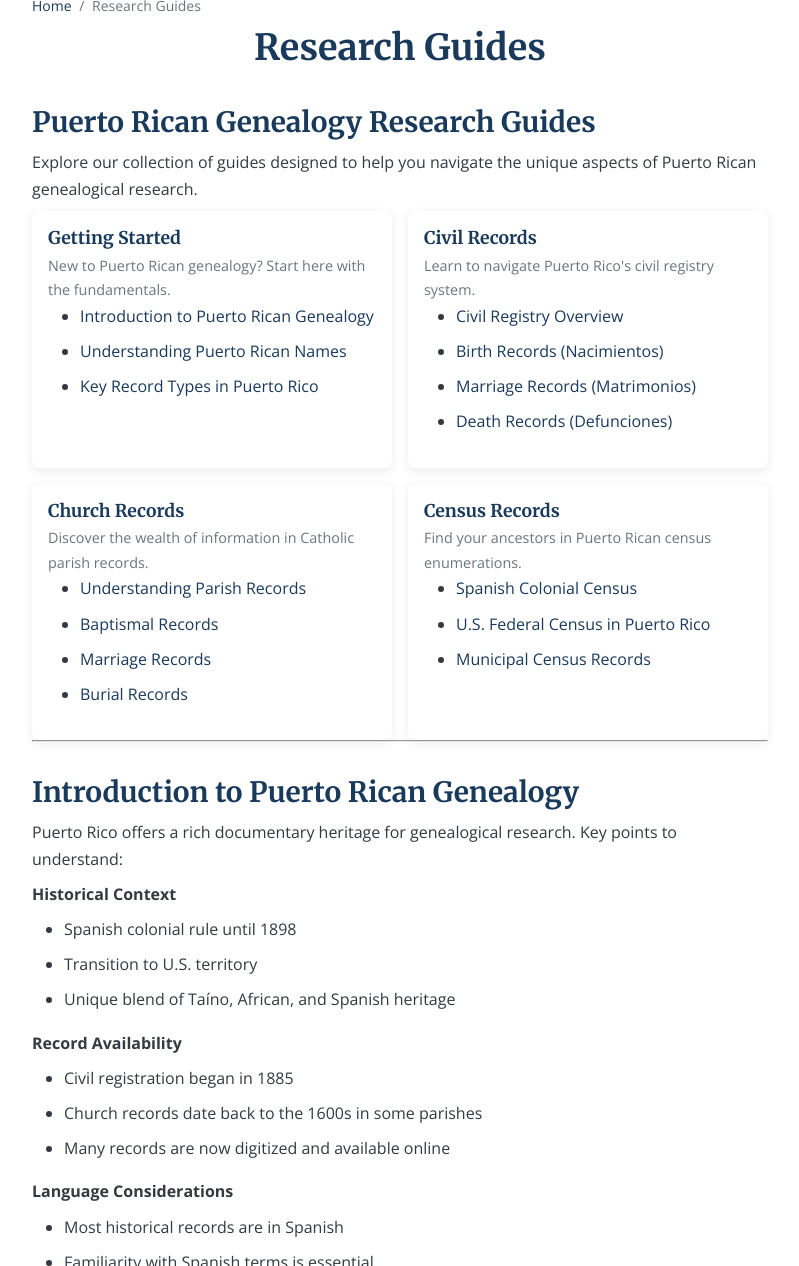
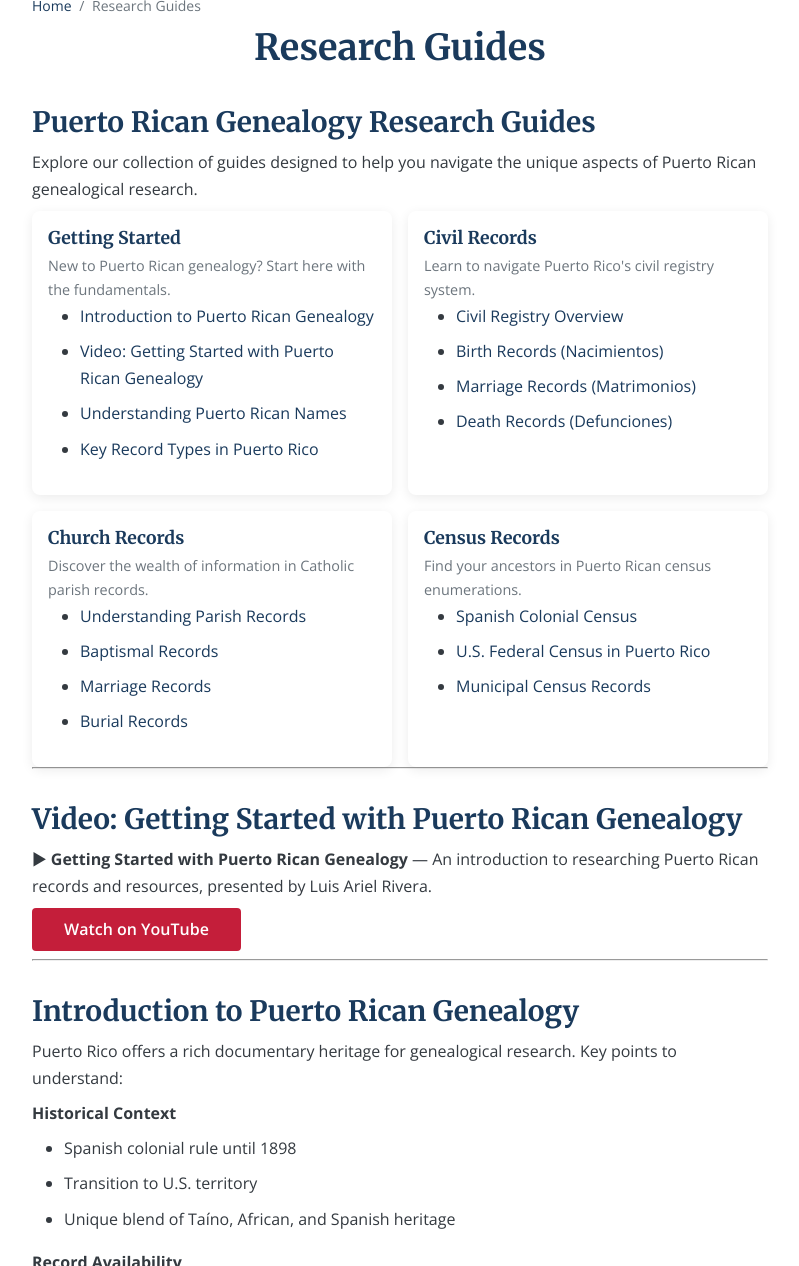
Before and after one commit to SylviaVargas/puertoricangenealogygroup, a Jekyll site: the page built from research-guides.md, in a window 1280 px wide and 1400 px high, cut to the strip 134-1400 px from the top of the window. Shown: the whole strip, without its empty margins (240-1039 px from the left). Built offline with Jekyll 4.4.1, drawn with Linux system fonts in a browser that asks for light colours.

Commit message:
Added YouTube Intro to Puerto Rican Genealogy

```diff
--- a/research-guides.md
+++ b/research-guides.md
@@ -18,6 +18,7 @@ Explore our collection of guides designed to help you navigate the unique aspect
 <p>New to Puerto Rican genealogy? Start here with the fundamentals.</p>
 <ul>
   <li><a href="#intro">Introduction to Puerto Rican Genealogy</a></li>
+  <li><a href="#intro-video">Video: Getting Started with Puerto Rican Genealogy</a></li>
   <li><a href="#names">Understanding Puerto Rican Names</a></li>
   <li><a href="#records">Key Record Types in Puerto Rico</a></li>
 </ul>
@@ -56,6 +57,14 @@ Explore our collection of guides designed to help you navigate the unique aspect
 </div>
 
 </div>
+
+---
+
+## Video: Getting Started with Puerto Rican Genealogy {#intro-video}
+
+▶ **Getting Started with Puerto Rican Genealogy** — An introduction to researching Puerto Rican records and resources, presented by Luis Ariel Rivera.
+
+<a href="https://www.youtube.com/watch?v=9zQCT7bmsUQ" class="btn btn-primary" target="_blank" rel="noopener">Watch on YouTube</a>
 
 ---
 
```
Also changed, not shown: es/guias-investigacion.md (+9 -0 lines), es/recursos.md (+1 -0 lines), resources.md (+1 -0 lines).
